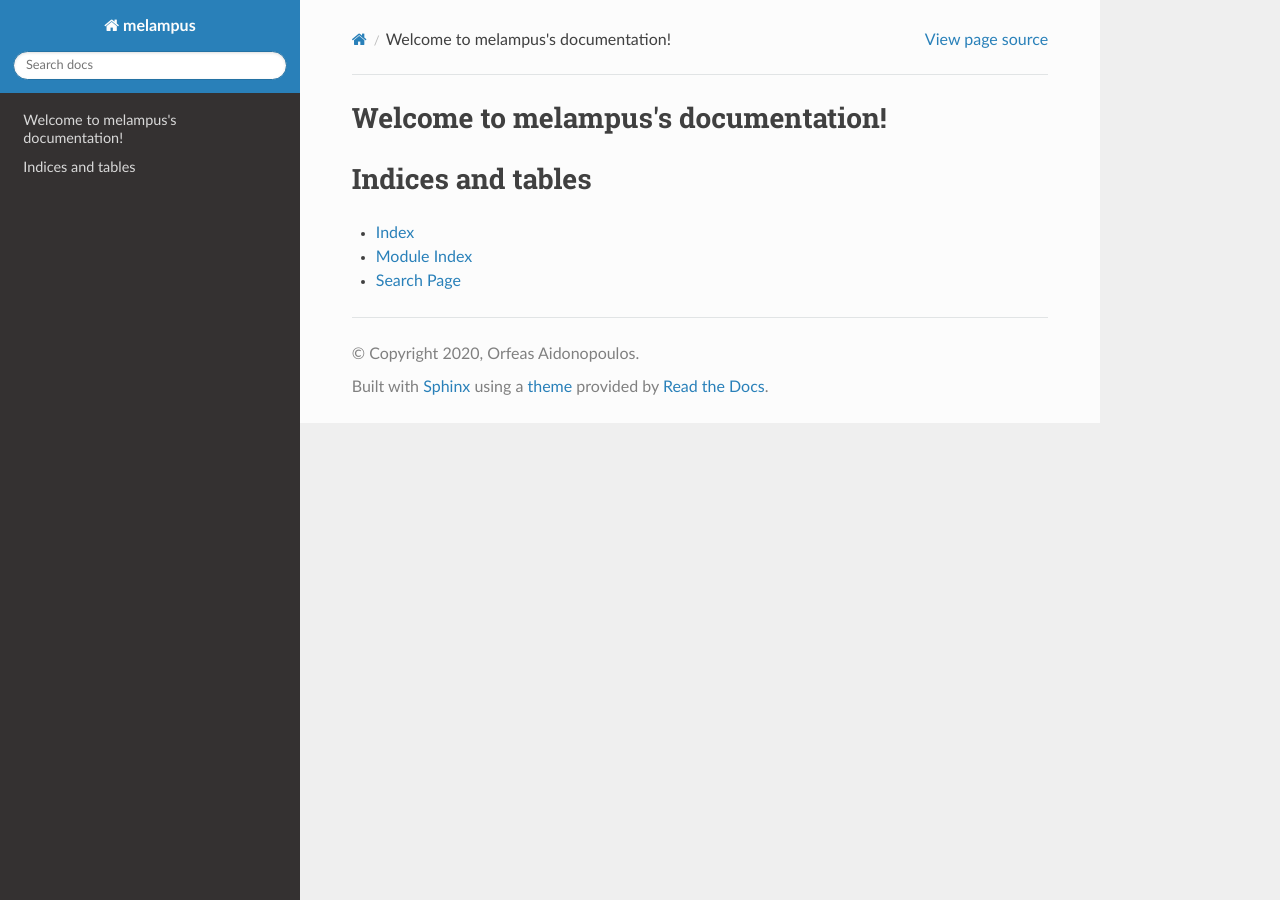
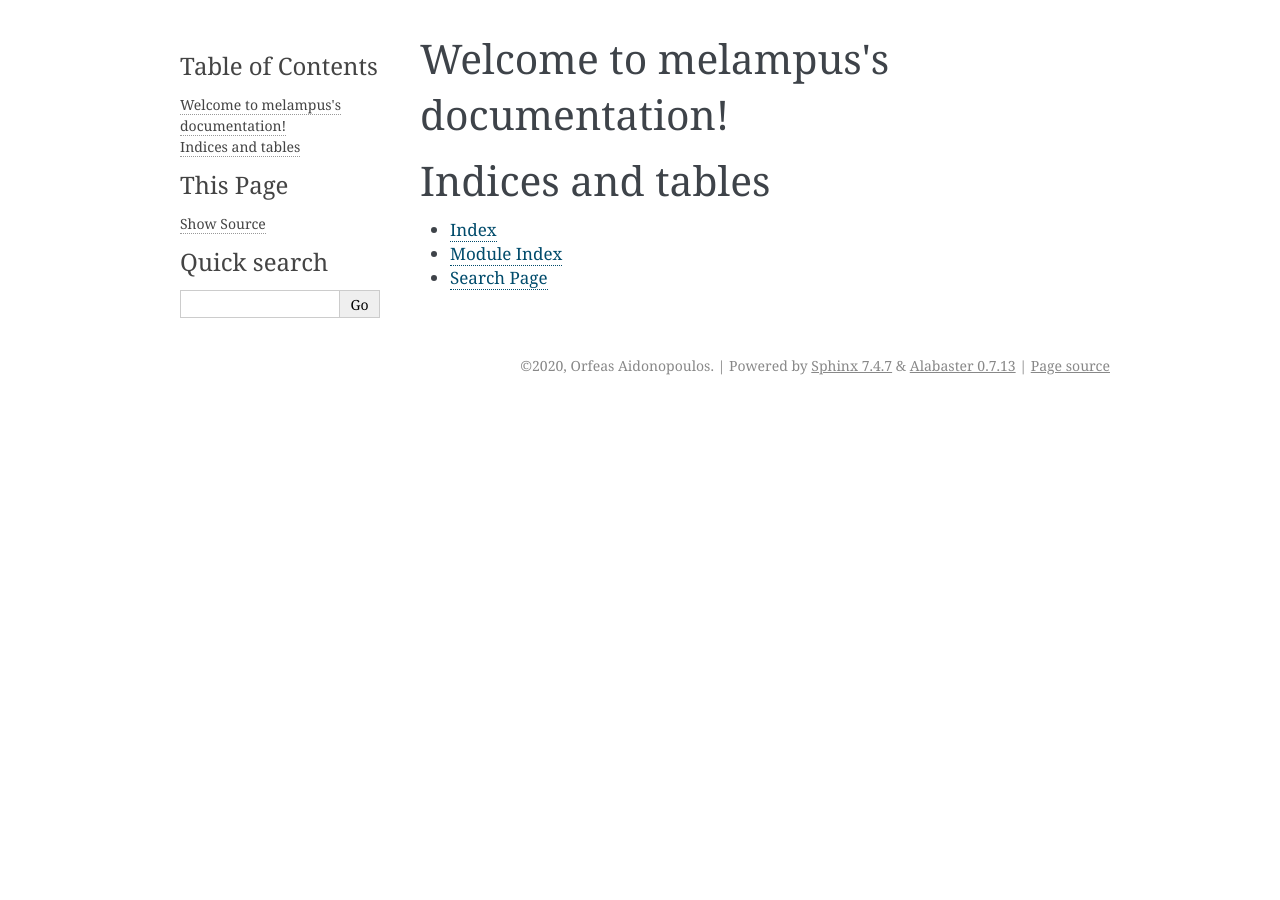
Before and after one commit to medgift/quantimage-melampus, a Sphinx documentation site: the page built from docs/source/index.rst, in a window 1280 px wide. Built offline with Sphinx 7.4.7, drawn with Linux system fonts in a browser that asks for light colours.

```diff
--- a/docs/source/conf.py
+++ b/docs/source/conf.py
@@ -10,9 +10,9 @@
 # add these directories to sys.path here. If the directory is relative to the
 # documentation root, use os.path.abspath to make it absolute, like shown here.
 #
-import os
-import sys
-sys.path.insert(0, os.path.abspath('../../melampus'))
+# import os
+# import sys
+# sys.path.insert(0, os.path.abspath('.'))
 
 
 # -- Project information -----------------------------------------------------
@@ -30,8 +30,7 @@ release = '0.0.4'
 # Add any Sphinx extension module names here, as strings. They can be
 # extensions coming with Sphinx (named 'sphinx.ext.*') or your custom
 # ones.
-extensions = [
-]
+extensions = ['sphinx.ext.autodoc']
 
 # Add any paths that contain templates here, relative to this directory.
 templates_path = ['_templates']
@@ -41,7 +40,7 @@ templates_path = ['_templates']
 #
 # This is also used if you do content translation via gettext catalogs.
 # Usually you set "language" from the command line for these cases.
-language = 'python'
+language = 'python3'
 
 # List of patterns, relative to source directory, that match files and
 # directories to ignore when looking for source files.
@@ -54,7 +53,7 @@ exclude_patterns = []
 # The theme to use for HTML and HTML Help pages.  See the documentation for
 # a list of builtin themes.
 #
-html_theme = 'sphinx_rtd_theme'
+html_theme = 'alabaster'
 
 # Add any paths that contain custom static files (such as style sheets) here,
 # relative to this directory. They are copied after the builtin static files,
--- a/docs/source/index.rst
+++ b/docs/source/index.rst
@@ -1,5 +1,5 @@
 .. melampus documentation master file, created by
-   sphinx-quickstart on Thu Apr 30 16:08:17 2020.
+   sphinx-quickstart on Fri May  1 20:01:36 2020.
    You can adapt this file completely to your liking, but it should at least
    contain the root `toctree` directive.
 
```
Also changed, not shown: melampus/documentations/classifier.md (renamed from docs/classifier.md), melampus/documentations/feature_selector.md (renamed from docs/feature_selector.md), melampus/documentations/index.md (renamed from docs/index.md), melampus/documentations/preprocessor.md (renamed from docs/preprocessor.md), 2 other files.
